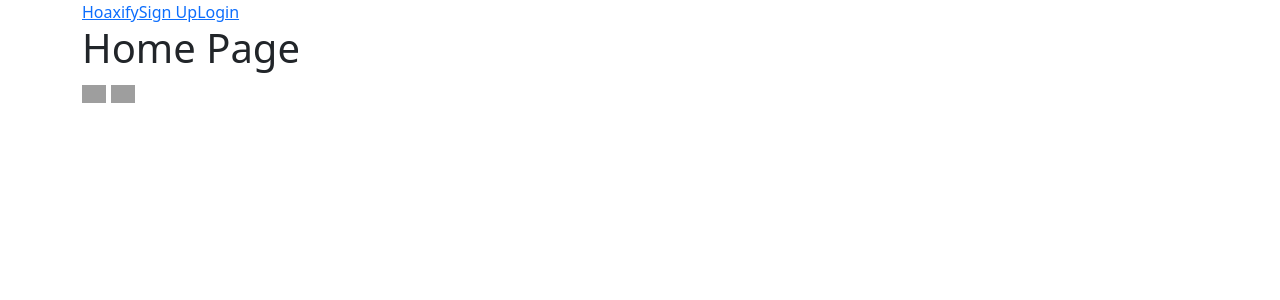
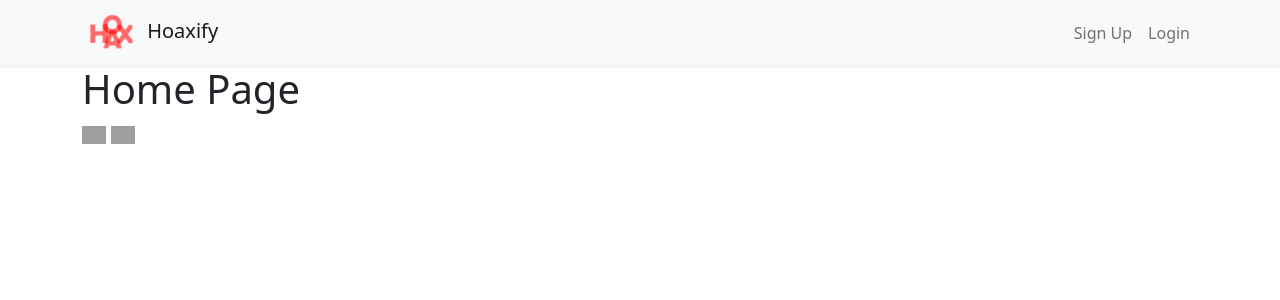
Before and after one commit to Gui1703/Vue-TDD, a Vue app in the folder source/: page / in a window 1280 px wide. Shown: the top 300 px of the page. Built offline with nearby package versions, Linux system fonts and the light colour scheme; grey boxes are pictures that could not be loaded.

Commit message:
feat: Styling NavBar

```diff
--- a/source/package.json
+++ b/source/package.json
@@ -62,9 +62,9 @@
       ".*\\.(vue)$": "vue-jest",
       ".*\\.(js)$": "babel-jest"
     },
+    "setupFilesAfterEnv": ["./test/setupTest.js"],
     "moduleNameMapper": {
       "\\.(jpg|jpeg|png|gif|eot|otf|webp|svg|ttf|woff|woff2|mp4|webm|wav|mp3|m4a|aac|oga)$": "<rootDir>/test/fileMock.js"
-    },
-    "setupFilesAfterEnv": ["./test/setupTest.js"]
+    }
   }
 }
--- a/source/src/App.vue
+++ b/source/src/App.vue
@@ -13,7 +13,7 @@ export default {
   },
   methods: {
     onClickLink(event) {
-      this.path = event.target.attributes.href.value;
+      this.path = event.currentTarget.attributes.href.value;
       window.history.pushState({}, "", this.path);
     },
   },
@@ -21,12 +21,42 @@ export default {
 </script>
 
 <template>
+  <div class="shadow-sm bg-light">
+    <nav class="navbar navbar-expand navbar-light container">
+      <div class="container-fluid">
+        <a
+          class="navbar-brand"
+          @click.prevent="onClickLink"
+          href="/"
+          title="Home"
+        >
+          <img src="./assets/hoaxify.png" alt="Hoaxify Logo" width="60" />
+          Hoaxify
+        </a>
+
+        <ul class="navbar-nav ml-auto">
+          <a
+            class="nav-link"
+            @click.prevent="onClickLink"
+            href="/signup"
+            title="Sign Up"
+          >
+            {{ $t("signUp") }}
+          </a>
+          <a
+            class="nav-link"
+            @click.prevent="onClickLink"
+            href="/login"
+            title="Login"
+          >
+            Login
+          </a>
+        </ul>
+      </div>
+    </nav>
+  </div>
+
   <div class="container">
-    <a @click.prevent="onClickLink" href="/" title="Home">Hoaxify</a>
-    <a @click.prevent="onClickLink" href="/signup" title="Sign Up">
-      {{ $t("signUp") }}
-    </a>
-    <a @click.prevent="onClickLink" href="/login" title="Login">Login</a>
     <HomePage v-if="path === '/'" />
     <LoginPage v-else-if="path === '/login'" />
     <SignUpPage v-else-if="path === '/signup'" />
```
Also changed, not shown: source/test/fileMock.js (added, +1 -0 lines), 1 other file (tests, documents, lock files or other folders).
